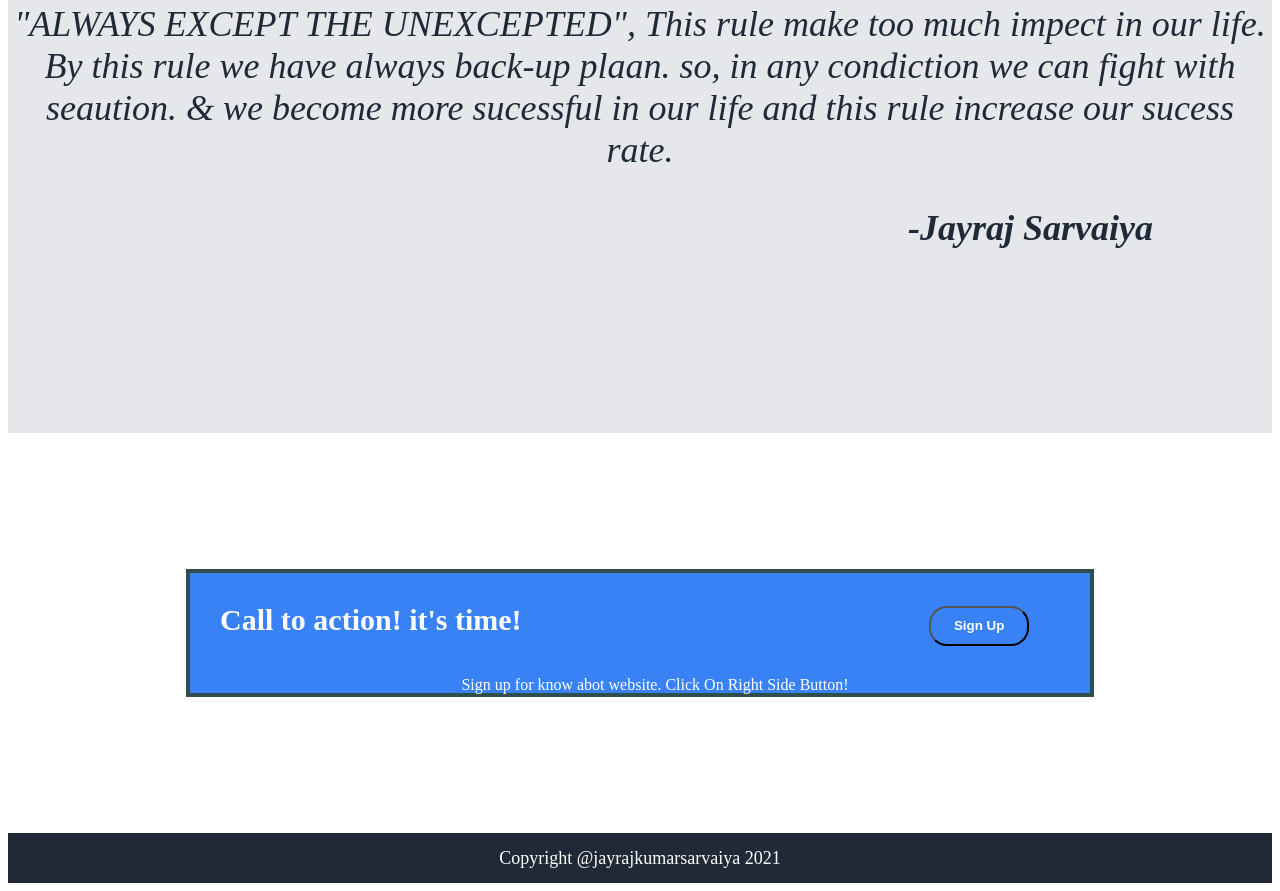
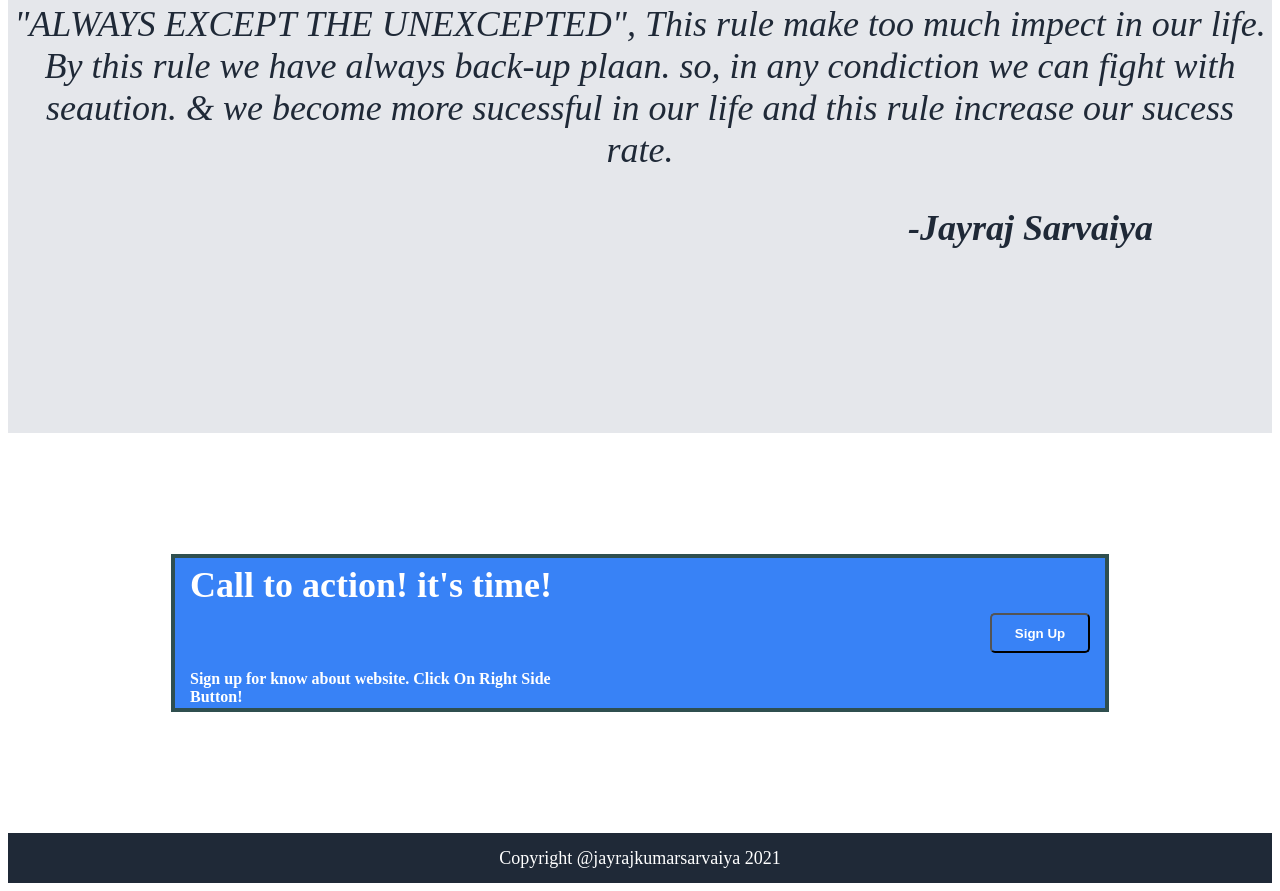
Before and after one commit to JayrajkumarSarvaiya/Landing-Page, a plain HTML site: page index.html in a window 1280 px wide. Shown: the part 1375-2266 px from the top of the page. Drawn offline with Linux system fonts and the light colour scheme.

Commit message:
All DONE

```diff
--- a/index.html
+++ b/index.html
@@ -59,11 +59,12 @@
 
         <div class="four">
         <div class="add">
-          <form action="#" method="post">
-          <p class="last-h">Call to action! it's time!
-             <input class="last-btn" type="submit" value="Sign Up">
-            <p class="last">Sign up for know abot website. Click On Right Side Button!
-            </p></p></form>
+          <div class="last-h">
+          <h2 style="font-size: 36px;">Call to action! it's time!</h2><br>
+            <p>Sign up for know about website. Click On Right Side Button!
+            </p></div>
+            <form href="#">
+            <input class="last-btn" type="submit" value="Sign Up"></form>
 
         </div>
         </div>
--- a/style.css
+++ b/style.css
@@ -133,19 +133,26 @@ h1{
 .add{
     width: 900px;
     height: 120px;
+    display: flex;
+    padding: 15px;
     border: 4px solid darkslategray;
-    background: #3882F6
+    background: #3882F6;
+    align-items: center;
+    justify-content: space-around;
+
 }
 .last-h{
     color: white;
-    font-size: 30px;
-    padding-left: 30px;
+    /* padding-left: 30px; */
     font-weight: bold;
+    margin-top: 70px;
+    margin-bottom: 80px;
 }
 .last{
     color: white;
-    padding-left: 30px;
+    font-size: 18px;
     text-align: center;
+    padding-bottom: 50px;
 
 }
 
@@ -161,9 +168,11 @@ h1{
 .last-btn{
 background-color: #3882F6;
     color: #fff;
+    display: inline-block;
     height: 40px;
     width: 100px;
     font-weight: bold;
-    border-radius: 18px;
+    border-radius: 5px;
     margin-left: 400px;
+    padding: 6px 12px;
 }
```
